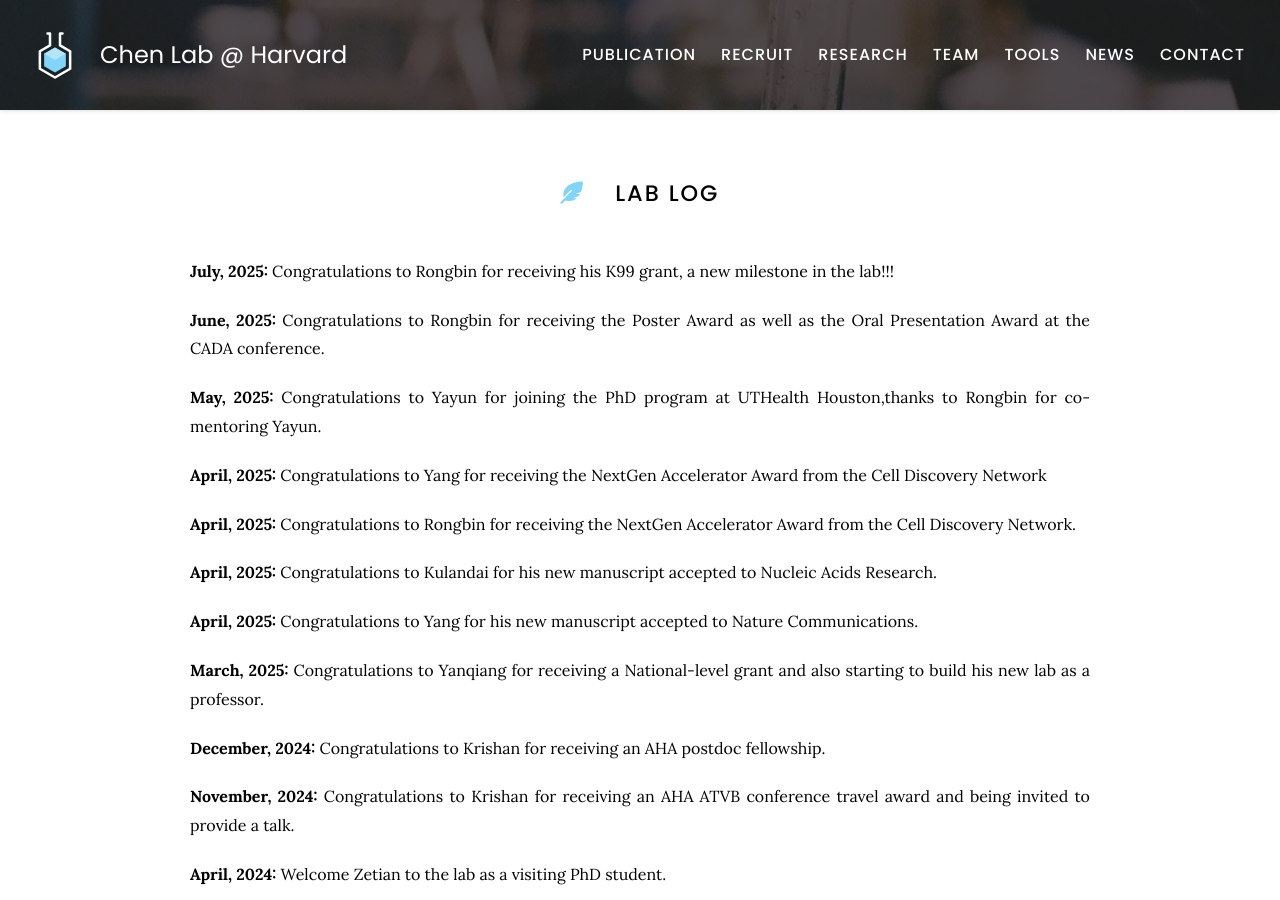
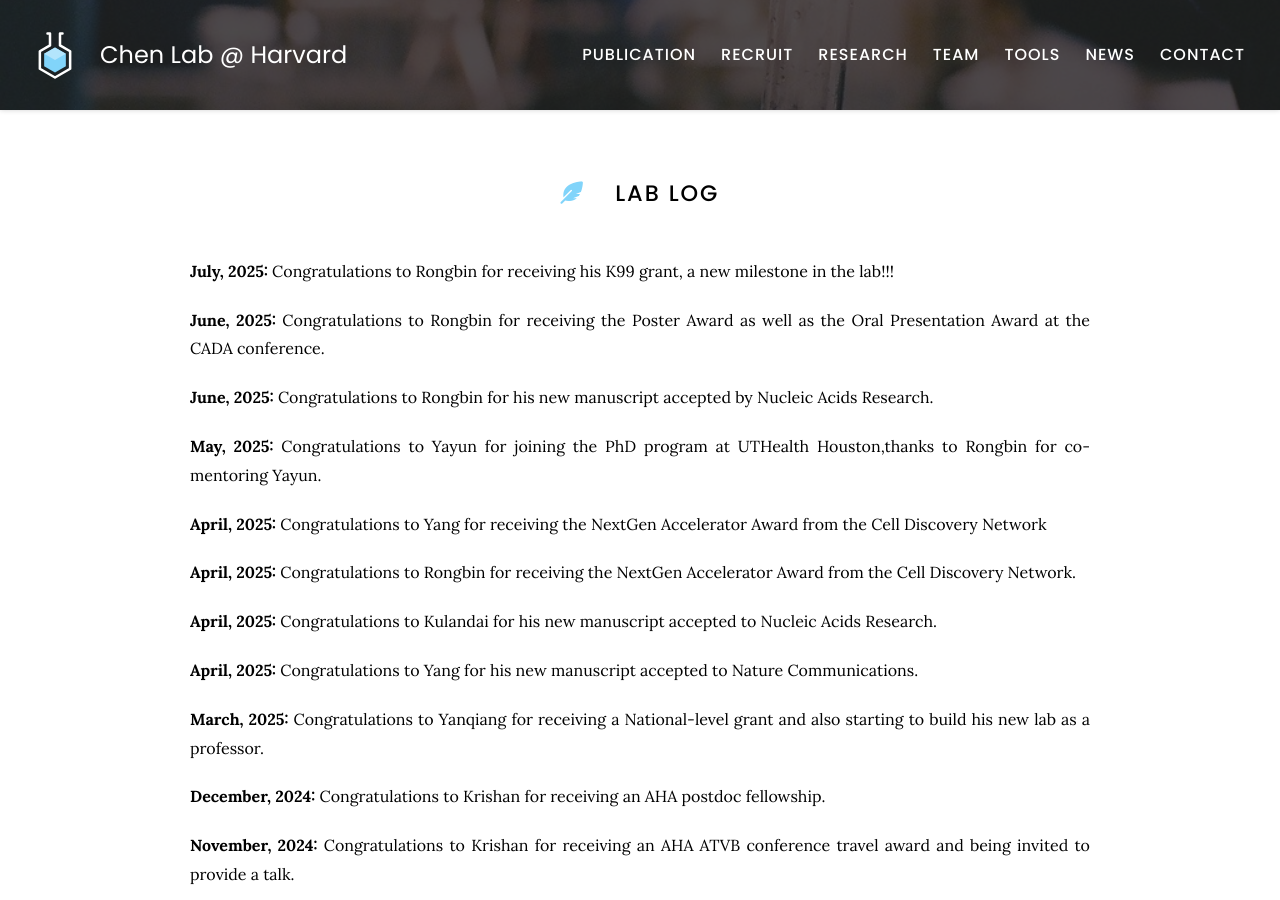
Before and after one commit to kaifuchenlab/kaifuchenlab.github.io, a Jekyll site: the page built from 7.news/index.md, in a window 1280 px wide and 900 px high. Built offline with Jekyll 4.4.1, drawn with Linux system fonts in a browser that asks for light colours.

Commit message:
Update index.md

```diff
--- a/7.news/index.md
+++ b/7.news/index.md
@@ -12,6 +12,9 @@ Congratulations to Rongbin for receiving his K99 grant, a new milestone in the l
 
 **June, 2025:**
 Congratulations to Rongbin for receiving the Poster Award as well as the Oral Presentation Award at the CADA conference.
+
+**June, 2025:**
+Congratulations to Rongbin for his new manuscript accepted by Nucleic Acids Research.
 
 **May, 2025:**
 Congratulations to Yayun for joining the PhD program at UTHealth Houston,thanks to Rongbin for co-mentoring Yayun.
```
